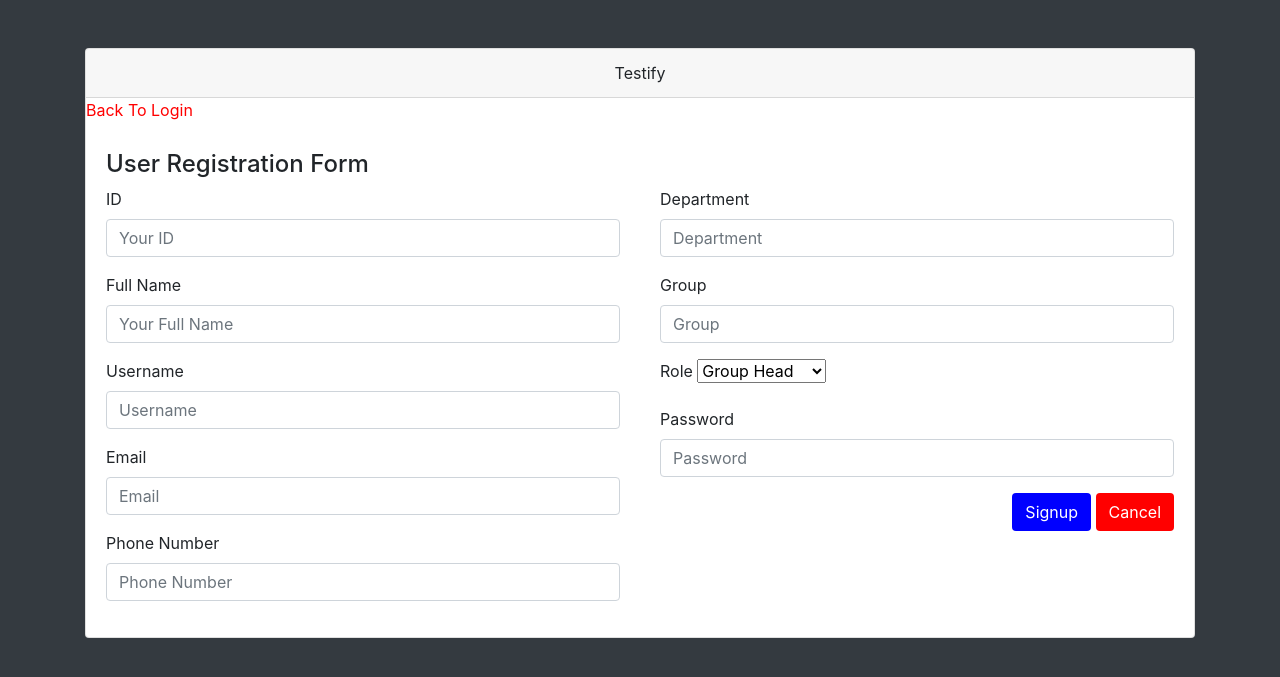
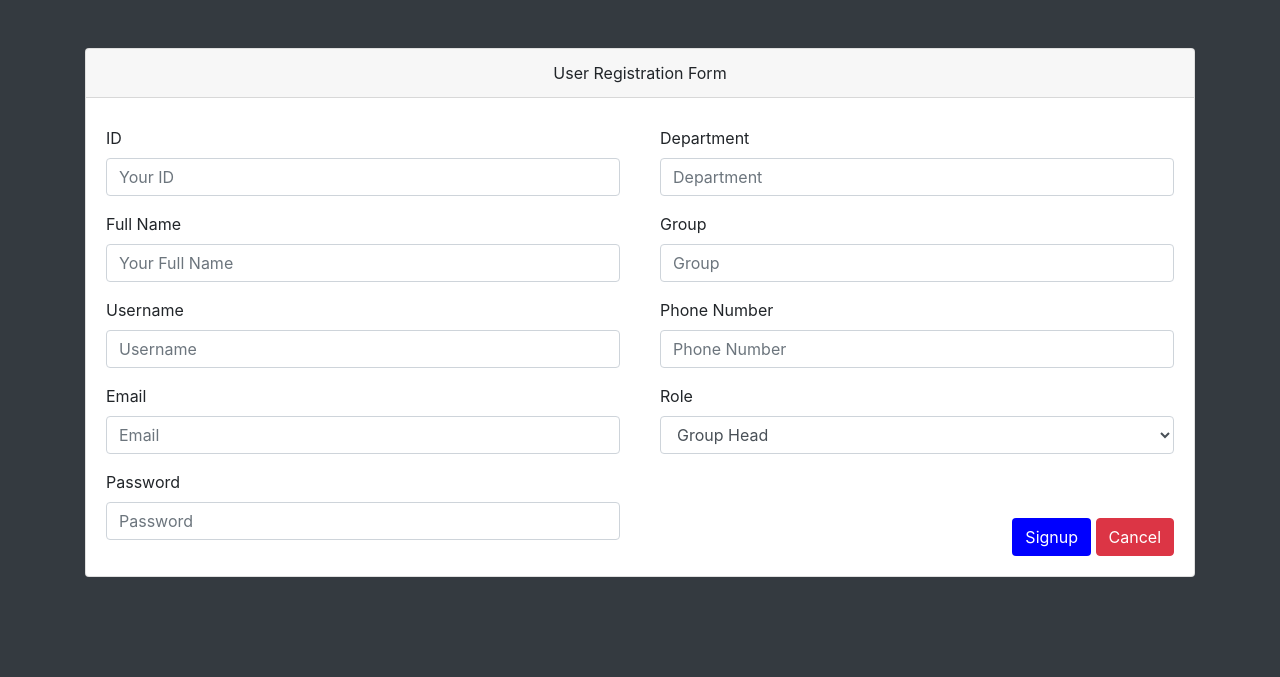
Before and after one commit to nezarmahardika/testify, a CodeIgniter app: page /testify_php/index.php/user/index in a window 1280 px wide. Shown: the top 677 px of the page. Run offline with CodeIgniter, Linux system fonts and the light colour scheme; some libraries are stand-ins or nearby versions.

Commit message:
no message

```diff
--- a/application/views/v_user_registration.php
+++ b/application/views/v_user_registration.php
@@ -5,25 +5,24 @@
   <head>
     <title>Sign In</title>
     <meta name="viewport" content="width=device-width, initial-scale=1.0">
-    <link href="<?php echo base_url().'assets/css/bootstrap.css'?>" rel="stylesheet">
+    <link href="<?php echo base_url() . 'assets/css/bootstrap.css' ?>" rel="stylesheet">
   </head> -->
 <body class="bg-dark">
     <div class="container">
         <div class="card mx-auto mt-5">
-        <div class="card-header" align="middle">Testify</div>
+            <div class="card-header" align="middle">User Registration Form</div>
             <label>
-          <a href="<?php echo site_url('Login/index') ?>" style="color:red;">Back To Login</a>
+
             </label>
             <div style="width:100%;">
                 <div style="float:left; width:50%;">
                     <div class="card-body">
                         <div class="panel panel-default">
-              <div class="panel-heading">
-                  <h4>User Registration Form</h4>
-              </div>
                             <div class="panel-body">
-                  <?php $attributes = array("name" => "registrationform");
-                  echo form_open("user/register", $attributes);?>
+                                <?php
+                                $attributes = array("name" => "registrationform");
+                                echo form_open("user/register", $attributes);
+                                ?>
 
                                 <div class="form-group">
                                     <label for="name">ID</label>
@@ -48,12 +47,12 @@
                                     <input class="form-control" name="UserEmail" placeholder="Email" type="text" value="<?php echo set_value('UserEmail'); ?>" />
                                     <span class="text-danger"><?php echo form_error('UserEmail'); ?></span>
                                 </div>
+                                <div class="form-group">
+                                    <label for="subject">Password</label>
+                                    <input class="form-control" name="Password" placeholder="Password" type="password" />
+                                    <span class="text-danger"><?php echo form_error('password'); ?></span>
+                                </div>
 
-                  <div class="form-group">
-                      <label for="email">Phone Number</label>
-                      <input class="form-control" name="UserPhone" placeholder="Phone Number" type="text" value="<?php echo set_value('UserPhone'); ?>" />
-                      <span class="text-danger"><?php echo form_error('UserPhone'); ?></span>
-                  </div>
                             </div>
                         </div>
                     </div>
@@ -61,9 +60,6 @@
                 <div style="float:right; width:50%;">
                     <div class="card-body">
                         <div class="panel panel-default">
-                        <div class="panel-heading">
-                            <h4 style="color:white;">hahaha</h4>
-                        </div>
                             <div class="panel-body">
                                 <div class="form-group">
                                     <label for="email">Department</label>
@@ -78,10 +74,16 @@
                                 </div>
 
                                 <div class="form-group">
-                      <label for="email">Role</label>
-                      <select class="selectpicker" name="RoleID" title="--Choose one--">
+                                    <label for="email">Phone Number</label>
+                                    <input class="form-control" name="UserPhone" placeholder="Phone Number" type="text" value="<?php echo set_value('UserPhone'); ?>" />
+                                    <span class="text-danger"><?php echo form_error('UserPhone'); ?></span>
+                                </div>
+
+                                <div class="form-group">
+                                    <label for="email">Role</label></br>
+                                    <select class="selectpicker form-control" name="RoleID" title="--Choose one--">
                                         <option value="R02">Group Head</option>
-                          <option value="R03">PM testing</option>
+                                        <option value="R03">PM Testing</option>
                                         <option value="R04">PM Developer</option>
                                         <option value="R05">PT Lead</option>
                                         <option value="R06">SIT Lead</option>
@@ -93,21 +95,16 @@
                                     <span class="text-danger"><?php echo form_error('RoleID'); ?></span>
                                 </div>
 
-                  <div class="form-group">
-                      <label for="subject">Password</label>
-                      <input class="form-control" name="Password" placeholder="Password" type="password" />
-                      <span class="text-danger"><?php echo form_error('password'); ?></span>
-                  </div>
+
                                 <!-- <div class="form-group">
                                     <label for="subject">Confirm Password</label>
                                     <input class="form-control" name="cpassword" placeholder="Confirm Password" type="password" />
                                     <span class="text-danger"><?php echo form_error('cpassword'); ?></span>
                                 </div> -->
 
-                  <div class="form-group" style="float:right;">
+                                <div class="form-group" style="float:right;"></br></br>
                                     <button name="submit" type="submit" class="btn btn-default" style="background-color:blue;color:white;">Signup</button>
-                      <button name="cancel" style="background-color:red;color:white;" type="reset" class="btn btn-default">Cancel</button>
-                  </div>
+                                    <a href="<?php echo site_url('Login/index') ?>"  role="button" class="btn btn-danger">Cancel</a>                                </div>
                                     <?php echo form_close(); ?>
                                     <?php echo $this->session->flashdata('msg'); ?>
                             </div>
@@ -120,9 +117,9 @@
 
 
     <!-- jQuery (necessary for Bootstrap's JavaScript plugins) -->
-    <script src="<?php echo base_url().'assets/js/jquery.js'?>"></script>
+    <script src="<?php echo base_url() . 'assets/js/jquery.js' ?>"></script>
     <!-- Include all compiled plugins (below), or include individual files as needed -->
-    <script src="<?php echo base_url().'assets/js/bootstrap.min.js'?>"></script>
+    <script src="<?php echo base_url() . 'assets/js/bootstrap.min.js' ?>"></script>
 
 </body>
 </html>
```
Also changed, not shown: application/views/v_login.php (+6 -6 lines). Lines whose indentation alone changed are shown as unchanged.
